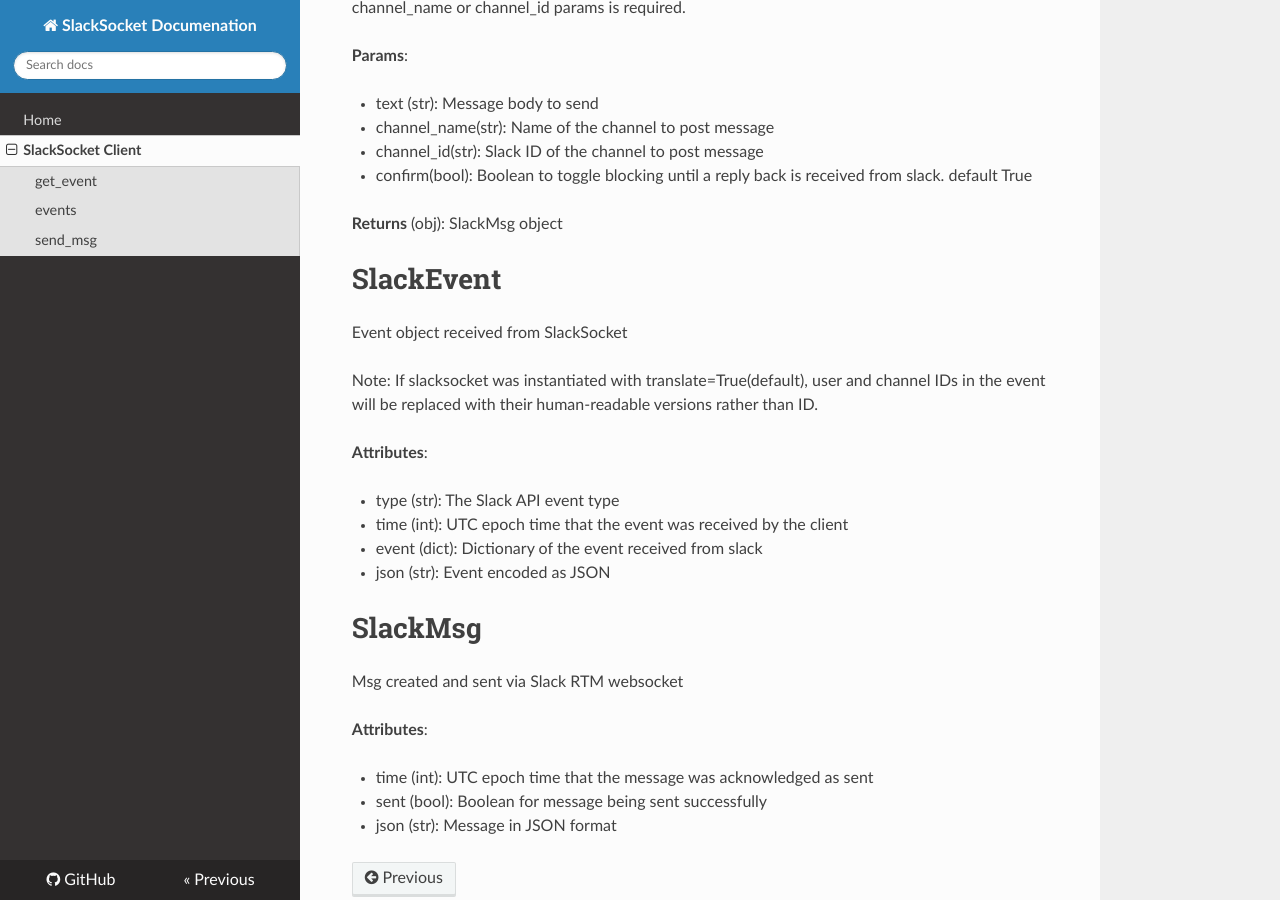
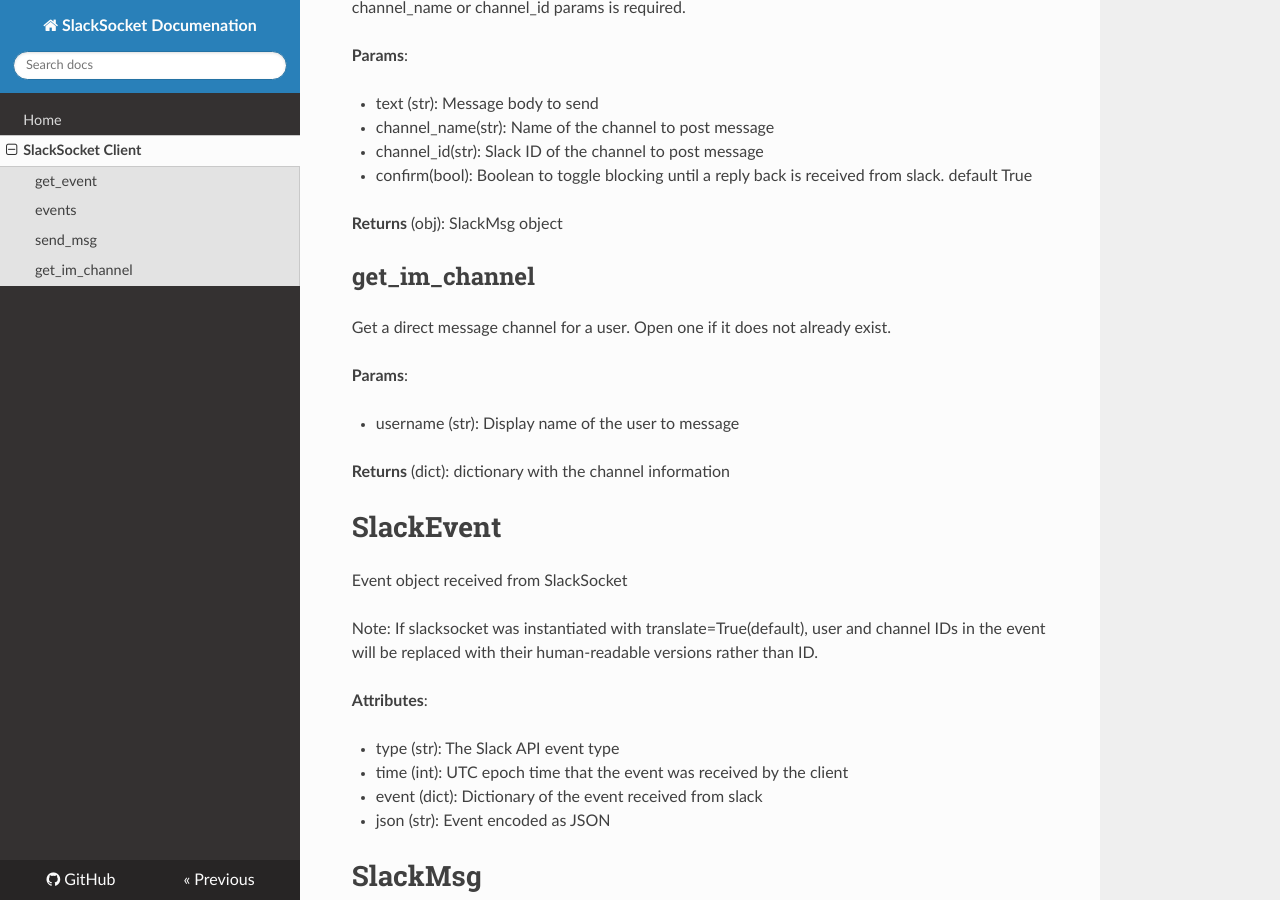
Before and after one commit to vektorlab/slacksocket, an MkDocs documentation site: the page built from docs/client.md, in a window 1280 px wide and 900 px high, scrolled down 907 px. Built offline with MkDocs 1.6.1, drawn with Linux system fonts in a browser that asks for light colours; nearby versions of some CDN libraries.

Commit message:
Add get_im_channel to client docs

```diff
--- a/docs/client.md
+++ b/docs/client.md
@@ -40,6 +40,16 @@
 
 **Returns** (obj): SlackMsg object
 
+## get_im_channel
+
+Get a direct message channel for a user. Open one if it does not already exist.
+
+**Params**:
+
+* username (str): Display name of the user to message
+
+**Returns** (dict): dictionary with the channel information
+
 # SlackEvent
 
 Event object received from SlackSocket
```
